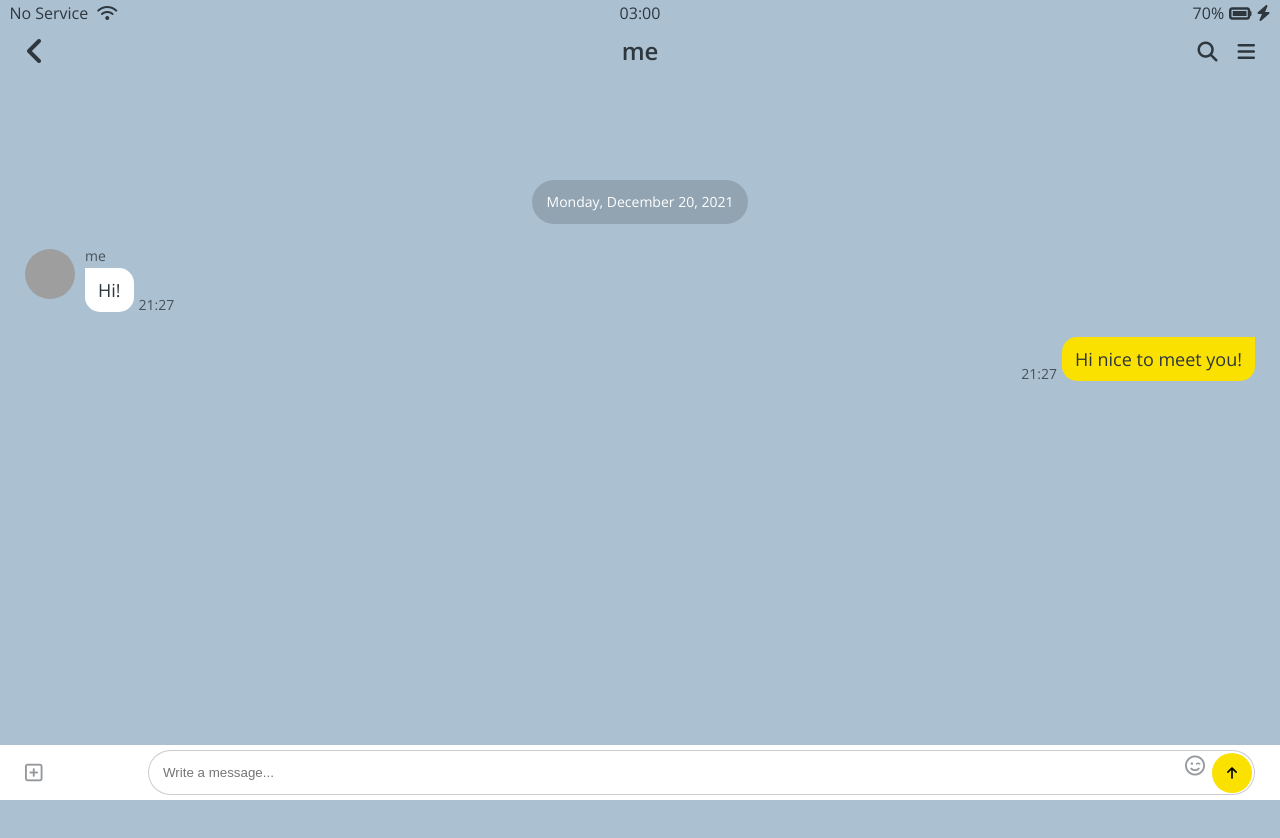
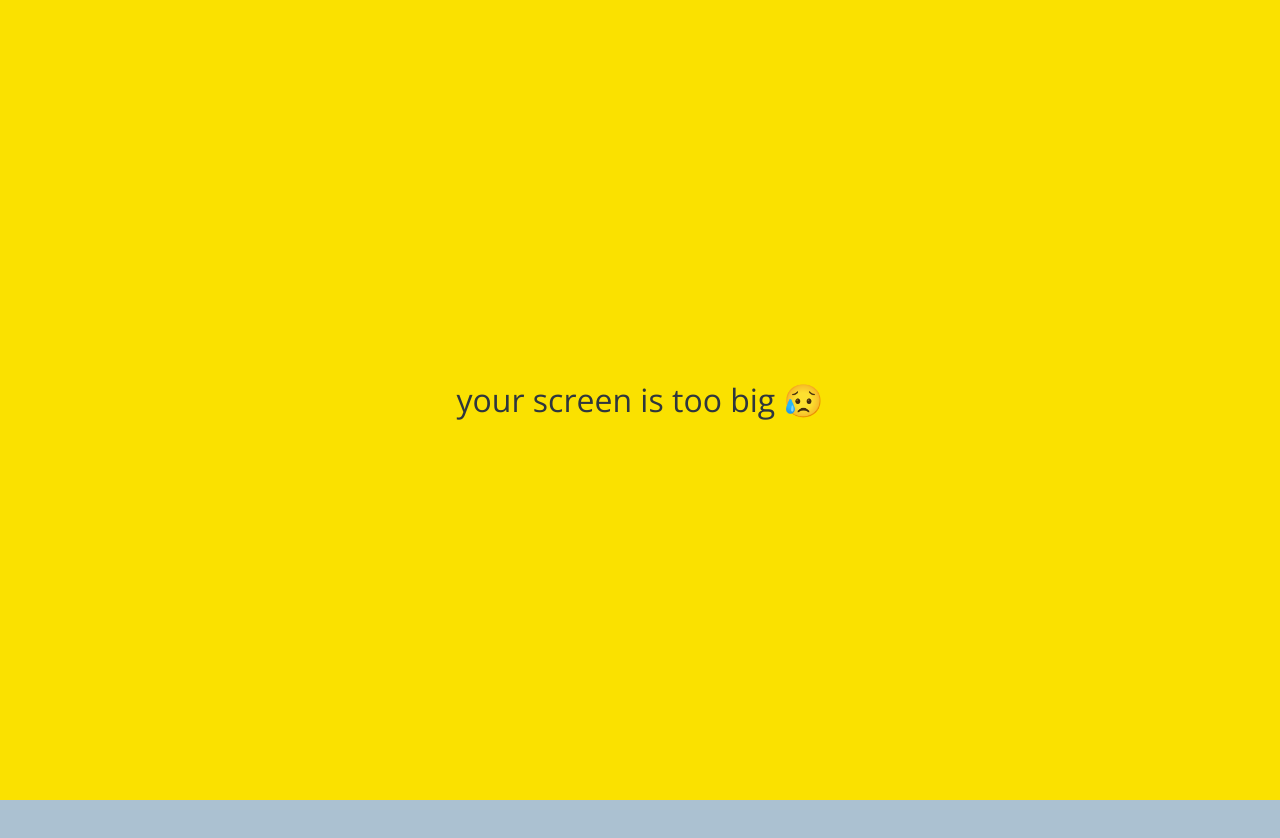
Before and after one commit to junghyuun/kakao-clone, a plain HTML site: page chat.html in a window 1280 px wide. Shown: the top 838 px of the page. Drawn offline with nearby package versions, Linux system fonts and the light colour scheme; grey boxes are pictures that could not be loaded.

Commit message:
media query

```diff
--- a/chat.html
+++ b/chat.html
@@ -76,6 +76,10 @@
       </div>
     </form>
 
+    <div id="no-mobile">
+      <span>your screen is too big 😥</span>
+    </div>
+
     <script
       src="https://kit.fontawesome.com/6478f529f2.js"
       crossorigin="anonymous"
--- /dev/null
+++ b/css/components/no-mobile.css
@@ -0,0 +1,18 @@
+#no-mobile {
+  position: absolute;
+  z-index: 99;
+  height: 100vh;
+  background-color: var(--yellow);
+  width: 100vw;
+  display: flex;
+  justify-content: center;
+  align-items: center;
+  font-size: 32px;
+  top: 0;
+}
+
+@media screen and (max-width: 645px) {
+  #no-mobile {
+    display: none;
+  }
+}
--- a/css/styles.css
+++ b/css/styles.css
@@ -11,6 +11,7 @@
 @import "components/user-component.css";
 @import "components/badge.css";
 @import "components/icon-row.css";
+@import "components/no-mobile.css";
 
 /* screens */
 @import "screens/login.css";
```
Also changed, not shown: chats.html (+4 -0 lines), find.html (+4 -0 lines), friends.html (+4 -0 lines), index.html (+4 -0 lines), more.html (+4 -0 lines), settings.html (+4 -0 lines).
